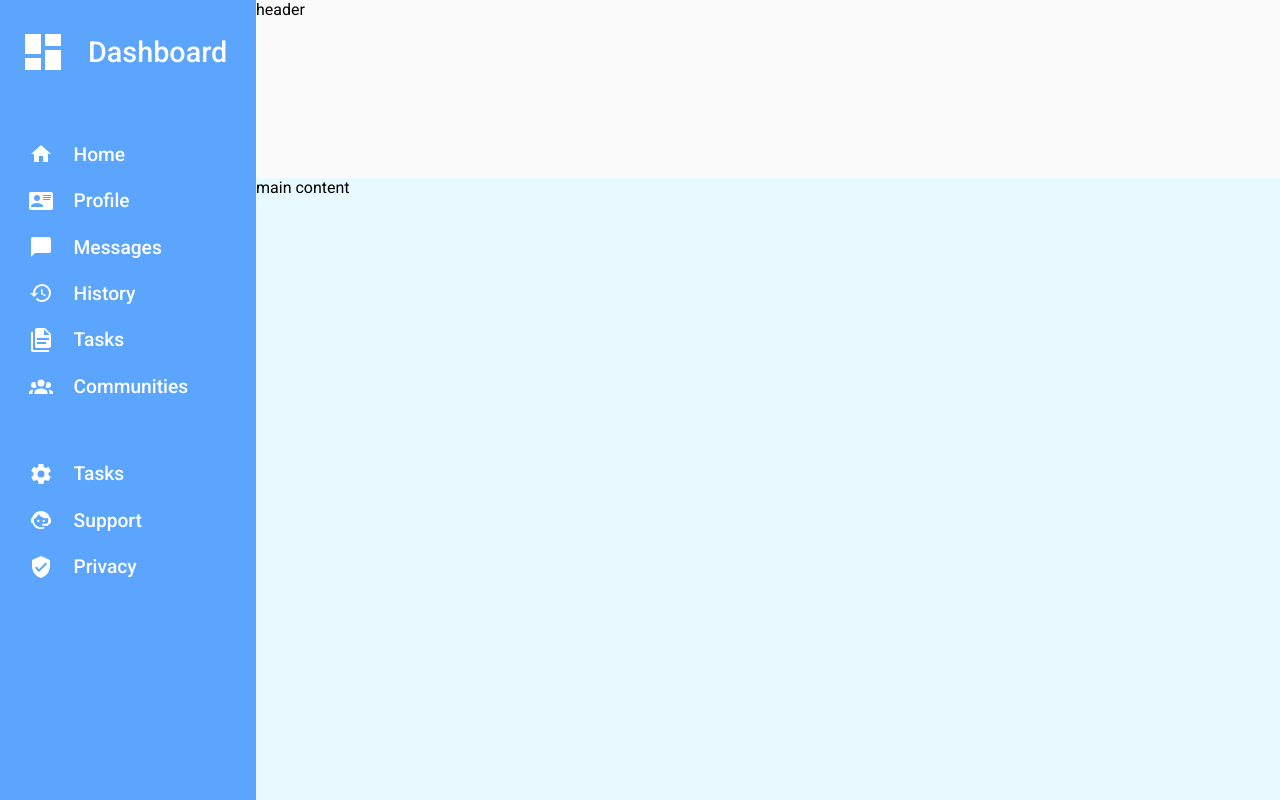
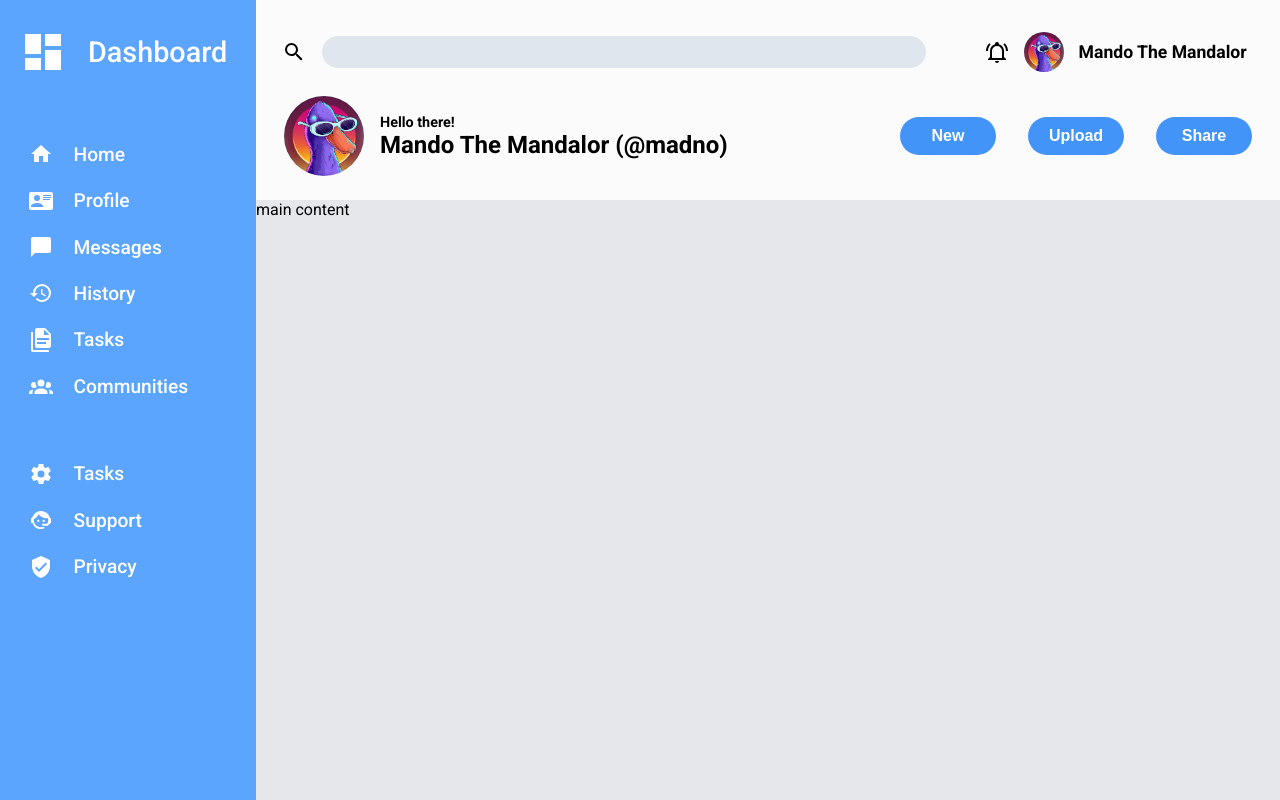
Before and after one commit to Mando1899/Admin-Dashboard, a plain HTML site: page index.html in a window 1280 px wide. Drawn offline with Linux system fonts and the light colour scheme.

Commit message:
completed the header of the dashboard and added styling

```diff
--- a/index.html
+++ b/index.html
@@ -12,7 +12,32 @@
 <body>
     <div class="main-container">
         <div class="header">
-            header
+            <div class="header-top">
+                <div class="search">
+                    <svg xmlns="http://www.w3.org/2000/svg" viewBox="0 0 24 24"><path d="M9.5,3A6.5,6.5 0 0,1 16,9.5C16,11.11 15.41,12.59 14.44,13.73L14.71,14H15.5L20.5,19L19,20.5L14,15.5V14.71L13.73,14.44C12.59,15.41 11.11,16 9.5,16A6.5,6.5 0 0,1 3,9.5A6.5,6.5 0 0,1 9.5,3M9.5,5C7,5 5,7 5,9.5C5,12 7,14 9.5,14C12,14 14,12 14,9.5C14,7 12,5 9.5,5Z" /></svg>
+                    <input type="text">
+                </div>
+
+                <div class="profile-top">
+                    <svg xmlns="http://www.w3.org/2000/svg" viewBox="0 0 24 24"><path d="M10,21H14A2,2 0 0,1 12,23A2,2 0 0,1 10,21M21,19V20H3V19L5,17V11C5,7.9 7.03,5.17 10,4.29C10,4.19 10,4.1 10,4A2,2 0 0,1 12,2A2,2 0 0,1 14,4C14,4.1 14,4.19 14,4.29C16.97,5.17 19,7.9 19,11V17L21,19M17,11A5,5 0 0,0 12,6A5,5 0 0,0 7,11V18H17V11M19.75,3.19L18.33,4.61C20.04,6.3 21,8.6 21,11H23C23,8.07 21.84,5.25 19.75,3.19M1,11H3C3,8.6 3.96,6.3 5.67,4.61L4.25,3.19C2.16,5.25 1,8.07 1,11Z" /></svg>
+                    <img src="pic/download.jpeg" alt="cool duck profile picture">
+                    <span>Mando The Mandalor</span>
+                </div>
+            </div>
+            <div class="header-bottom">
+                <div class="profile-bottom">
+                    <img src="pic/download.jpeg" alt="cool duck profile picture">
+                    <div class="profile-text">
+                        <p>Hello there!</p>
+                        <h1>Mando The Mandalor (@madno)</h1>
+                    </div>
+                </div>
+                <div class="buttons">
+                    <button>New</button>
+                    <button>Upload</button>
+                    <button>Share</button>
+                </div>
+            </div>
         </div>
         <div class="side-bar">
             <div class="logo">
--- a/styles.css
+++ b/styles.css
@@ -6,15 +6,125 @@ body {
 .main-container {
     display: grid;
     height: 100vh;
-    grid-template: 2fr 7fr / 2fr 8fr;
+    grid-template: 2fr 6fr / 2fr 8fr;
 }
 
 .header {
+    display: flex;
+    justify-content: center;
+    flex-direction: column;
     grid-column-start: 2;
     grid-column-end: 3;
     grid-row-start: 1;
     grid-row-end: 2;
     background-color: #FBFBFB;
+}
+
+.header-top {
+    width: 100%;
+    display: flex;
+    justify-content: space-around;
+}
+
+.search {
+    display: flex;
+    flex-wrap: nowrap;
+    align-items: center;
+}
+
+.profile-top {
+    width:27%;
+    display: flex;
+    flex-wrap: nowrap;
+    align-items: center;
+    justify-content: space-around;
+}
+
+.profile-top > svg {
+    width: 1.5em;
+}
+
+.profile-top > img {
+    border-radius: 50%;
+    width: 2.5em;
+}
+
+.profile-top > span {
+    font-weight: 600;
+    font-size: 1.1em;
+}
+
+.search > svg {
+    width: 1.5em;
+    padding-right: 1em;
+}
+
+.search > svg {
+    margin-top: 1em;
+    padding-bottom: 1em;
+}
+
+.search > input {
+    height: 2.3em;
+    width: 45em;
+    border-radius: 50px;
+    border: none;
+    background-color: rgb(224, 230, 237);
+}
+
+.header-bottom {
+    display: flex;
+    justify-content: space-around;
+    margin-top: 1em;
+}
+
+.profile-bottom {
+    display: flex;
+    gap: 1em;
+    width: 35em;
+}
+
+.profile-bottom > img {
+    border-radius: 50%;
+    width: 5em;
+    height: 5em;
+}
+
+.profile-text {
+    display: flex;
+    flex-direction: column;
+    gap: 0.5;
+    align-self: center;
+
+}
+
+.profile-text > p {
+    font-weight: 600;
+    font-size: .9em;
+    margin: 0;
+}
+
+.profile-text > h1 {
+    font-size: 1.5em;
+    margin: 0;
+}
+
+.buttons {
+    display: flex;
+    align-self: center;
+    gap: 2em;
+}
+
+.buttons > button {
+    border: none;
+    width: 6em;
+    text-align: center;
+    border-radius: 3em;
+    padding: 0.6em;
+    background-color: rgb(66, 148, 248);
+    color: white;
+    font-weight: 600;
+    font-size: 1em;
 }
 
 .side-bar {
@@ -50,7 +160,7 @@ body {
     font-size: 1.8em;
 }
 
-svg {
+.side-bar > div > svg {
     padding-right: 1.3em;
 }
 
@@ -69,5 +179,5 @@ svg {
 }
 
 .main-content {
-    background-color: #E8F9FF;
+    background-color: #e5e7eb;
 }
```
Also changed, not shown: pic/download.jpeg (added), pic/duck.jpg (added), pic/images.jpeg (added).
